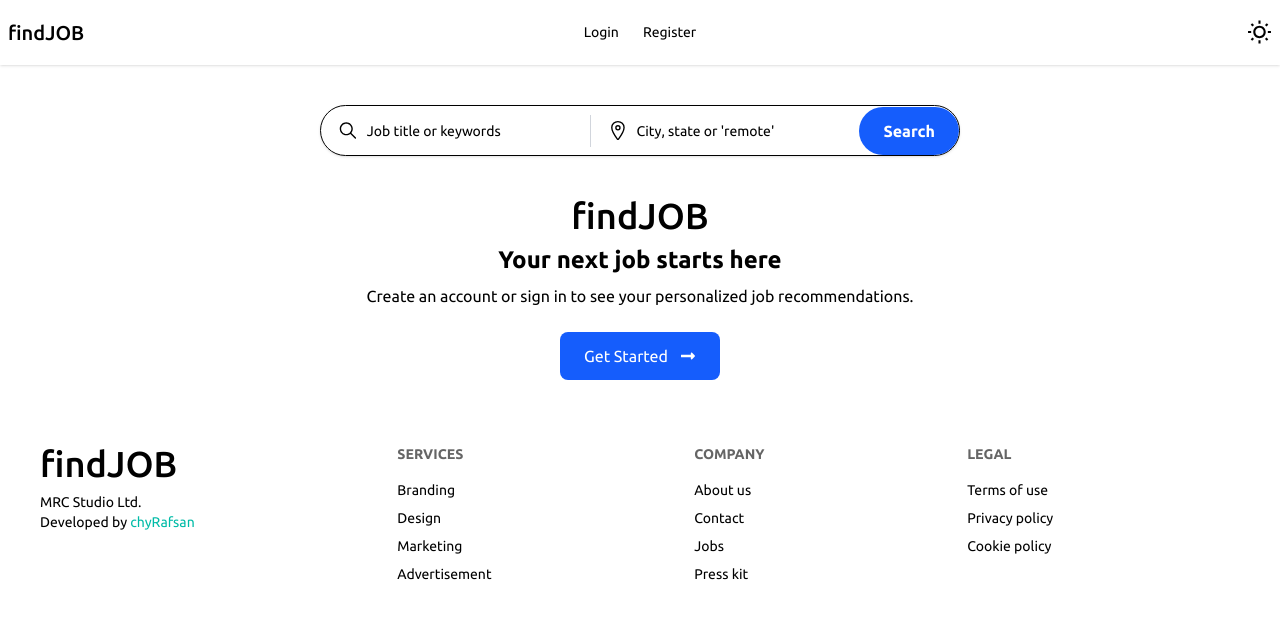
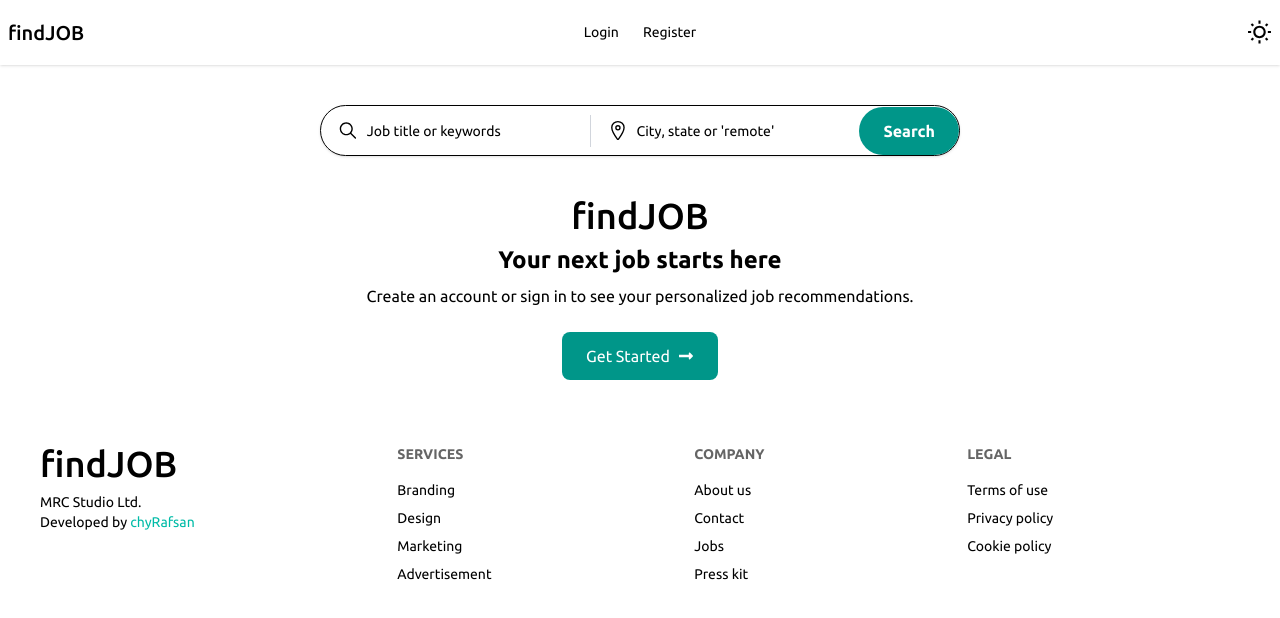
Before and after one commit to chyrafsan35/find-job-client, a React (Vite) app: page / in a window 1280 px wide. Shown: the top 618 px of the page. Built offline with nearby package versions, Linux system fonts and the light colour scheme; a web font is replaced by a local one.

Commit message:
Button component colour changed

```diff
--- a/src/components/Button1.jsx
+++ b/src/components/Button1.jsx
@@ -3,7 +3,7 @@ import React from 'react';
 const Button1 = ({ children }) => {
     return (
         <div>
-            <button className='flex items-center gap-3 bg-blue-600 text-white px-6 py-3 hover:bg-blue-700 transition rounded-lg cursor-pointer'>{children}</button>
+            <button className='flex items-center gap-3 bg-teal-600 text-white px-6 py-3 hover:bg-teal-700 transition rounded-lg cursor-pointer'>{children}</button>
         </div>
     );
 };
--- a/src/components/FormAuth.jsx
+++ b/src/components/FormAuth.jsx
@@ -75,7 +75,7 @@ const FormAuth = ({ register, handleSubmit, errors, onSubmit, fields, loading, l
                     </div>
                 ))}
 
-                <button type='submit' className="w-full bg-blue-600 hover:bg-blue-700 text-white py-2 rounded-lg font-medium transition">
+                <button type='submit' className="w-full bg-teal-600 hover:bg-teal-700 text-white py-2 rounded-lg font-medium transition">
                     {
                         loading ?
                         (
--- a/src/pages/HomePage/Home.jsx
+++ b/src/pages/HomePage/Home.jsx
@@ -37,7 +37,7 @@ const Home = () => {
 
                     {/* Desktop Button (Inside) */}
                     <div className="hidden md:flex items-center">
-                        <button className="bg-blue-600 text-white px-6 py-3 hover:bg-blue-700 transition rounded-full cursor-pointer font-semibold">
+                        <button className="bg-teal-600 text-white px-6 py-3 hover:bg-teal-700 transition rounded-full cursor-pointer font-semibold">
                             Search
                         </button>
                     </div>
--- a/src/pages/HomePage/UserEntry.jsx
+++ b/src/pages/HomePage/UserEntry.jsx
@@ -2,6 +2,7 @@ import React from 'react';
 import { FaLongArrowAltRight } from 'react-icons/fa';
 import Button1 from '../../components/Button1';
 import Logo from '../../components/Logo';
+import { Link } from 'react-router';
 
 const UserEntry = () => {
     return (
@@ -10,7 +11,7 @@ const UserEntry = () => {
             <p className='my-2 font-semibold text-2xl'>Your next job starts here</p>
             <span>Create an account or sign in to see your personalized job recommendations.</span>
             <div className='my-6 flex justify-center'>
-                <Button1>Get Started <FaLongArrowAltRight /></Button1>
+                <Button1><Link className='flex items-center gap-2' to={'/register'}>Get Started <FaLongArrowAltRight /></Link></Button1>
             </div>
         </div>
     );
```
